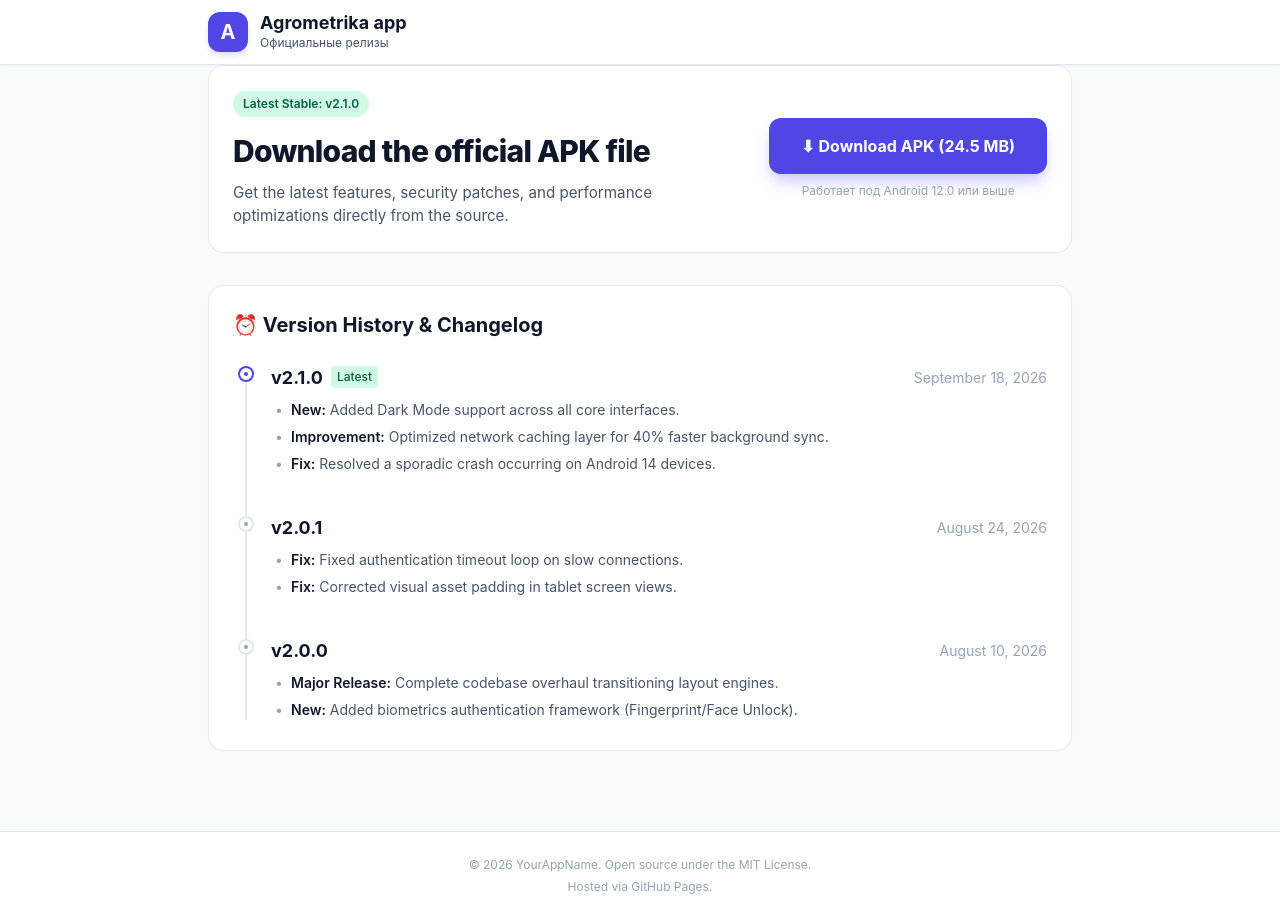
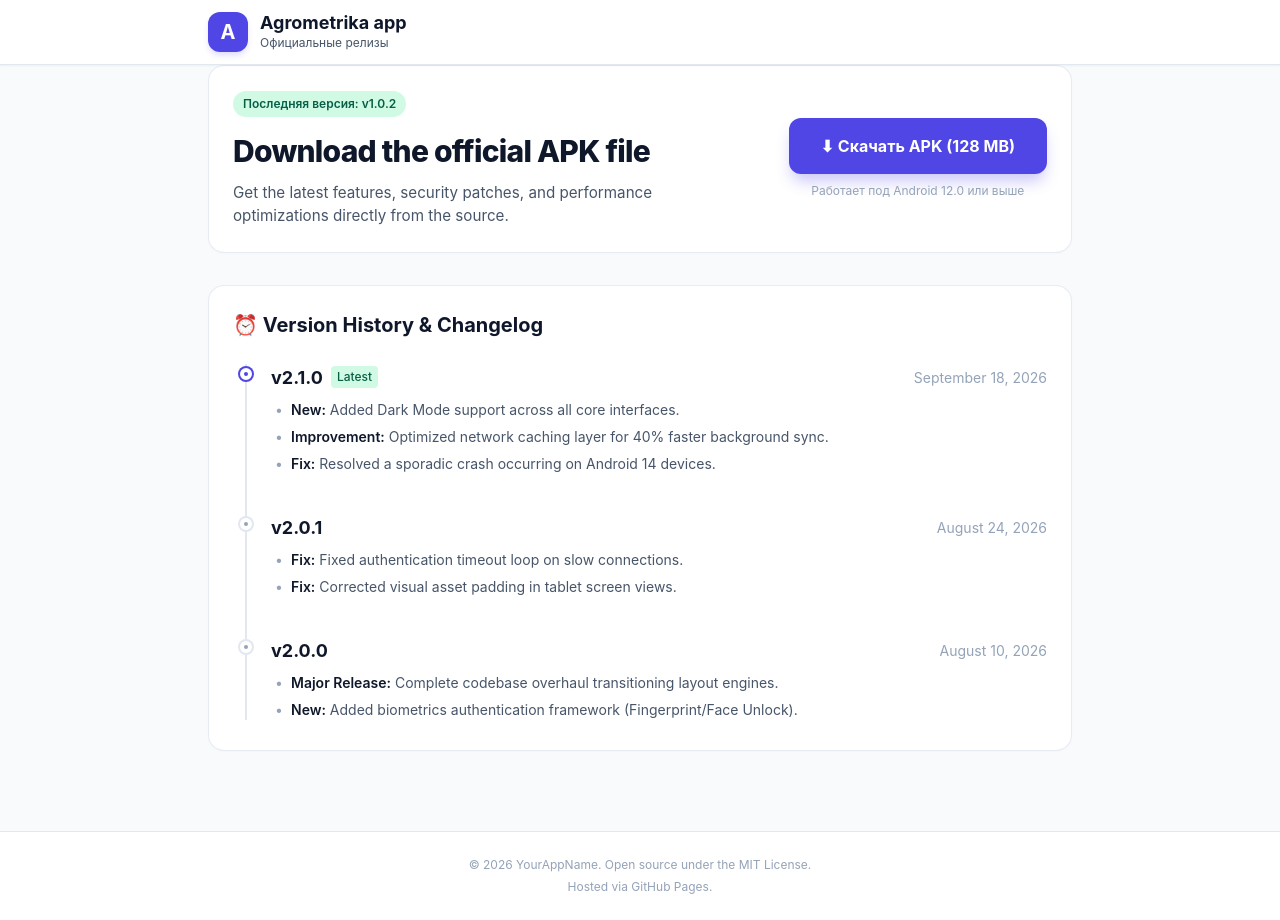
Before and after one commit to geometrika/agrometrika-releases, a plain HTML site: page index_test.html in a window 1280 px wide. Drawn offline with Linux system fonts and the light colour scheme.

Commit message:
Update index_test.html

```diff
--- a/index_test.html
+++ b/index_test.html
@@ -338,7 +338,7 @@
         <!-- Hero & Direct Download Section -->
         <section class="card hero-section">
             <div class="hero-text">
-                <span class="badge">Latest Stable: v2.1.0</span>
+                <span class="badge">Последняя версия: v1.0.2</span>
                 <h2 class="hero-title">Download the official APK file</h2>
                 <p class="hero-desc">
                     Get the latest features, security patches, and performance optimizations directly from the source.
@@ -346,8 +346,8 @@
             </div>
             <div class="download-box">
                 <!-- Replace with your actual APK download URL -->
-                <a href="https://github.com" class="btn-download">
-                    ⬇ Download APK (24.5 MB)
+                <a href="https://github.com/geometrika/agrometrika-releases/releases/download/v1.0.2/agrometrika-1.0.2.apk" class="btn-download">
+                    ⬇ Скачать APK (128 MB)
                 </a>
                 <p class="download-meta">Работает под Android 12.0 или выше</p>
             </div>
```
